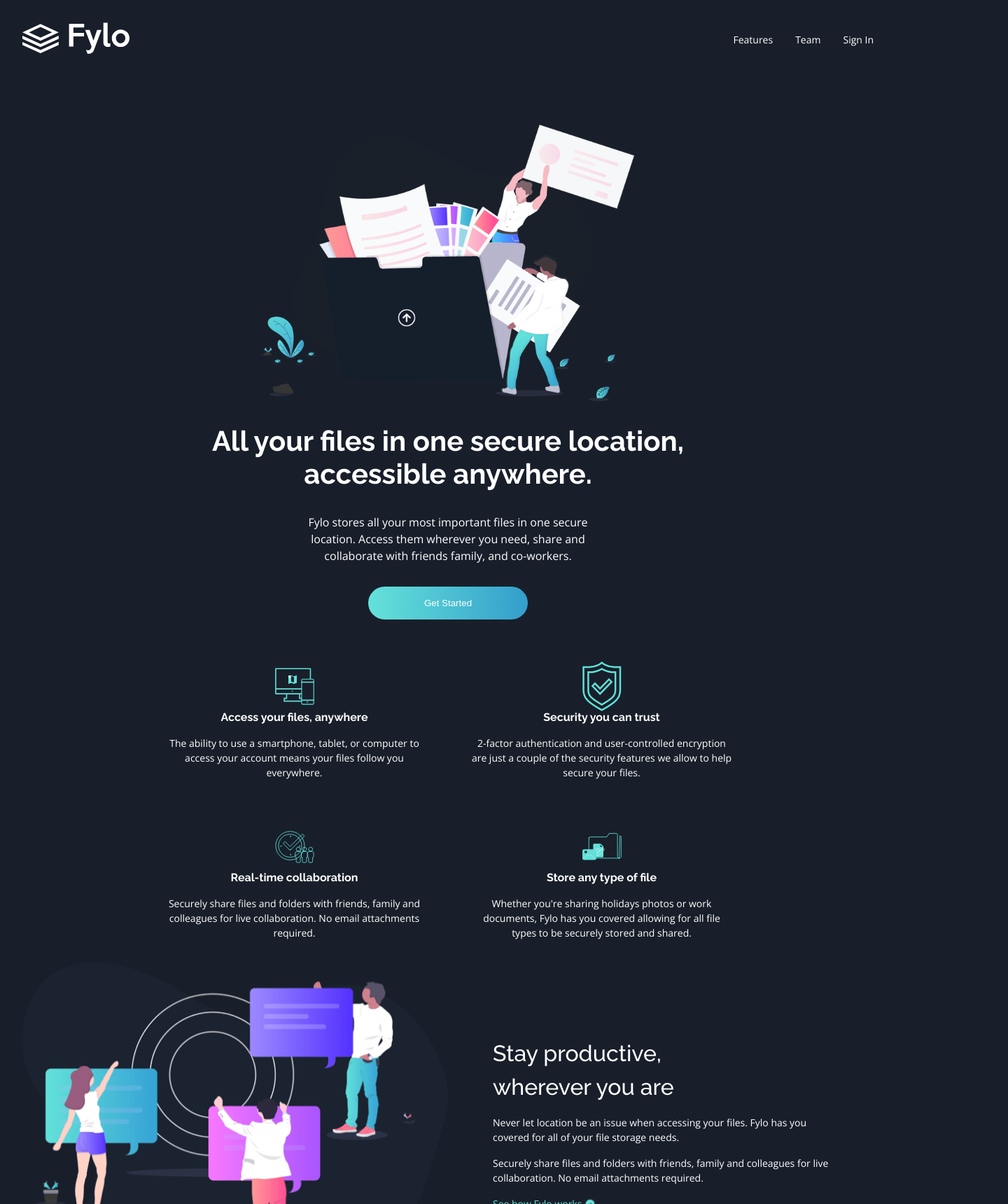
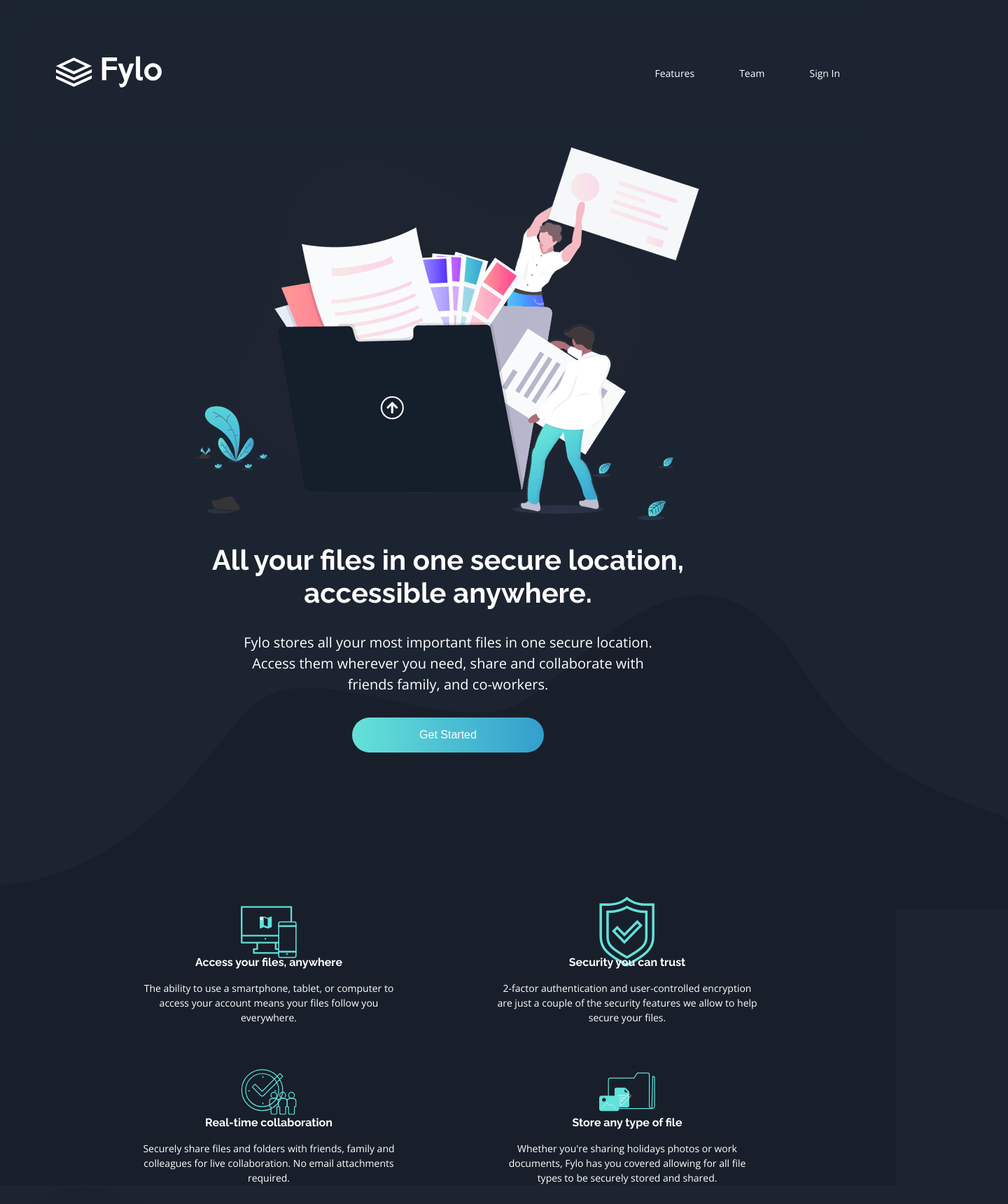
Before and after one commit to Andrew-Neely-82/fe-mentor-fylo-dark-theme-landing-page, a React (Vite) app: page / in a window 1280 px wide. Shown: the top 1720 px of the page at 70% size, 1440 px wide, since content can reach past the window. Built offline with nearby package versions, Linux system fonts and the light colour scheme.

Commit message:
styling updates

```diff
--- a/src/App.jsx
+++ b/src/App.jsx
@@ -12,14 +12,12 @@ function App() {
   return (
     <>
       <Navbar data={fyloData} />
-      <main>
       <Hero data={fyloData} />
       <GridSection data={fyloData} />
       <SeeHow data={fyloData} />
       <Reviews data={fyloData} />
       <GetStarted data={fyloData} />
       <Footer data={fyloData} />
-      </main>
     </>
   );
 }
--- a/src/App.scss
+++ b/src/App.scss
@@ -35,50 +35,41 @@ $colors: (
 body {
   position: relative;
   font-size: 14px;
-  background: map-get($colors, bg-main);
+  background: inherit;
   color: white;
   @include openSans(400);
+  background: map-get($colors, bg-intro-email);
   margin: 0;
 }
 
 ::-webkit-scrollbar {
   width: 10px;
+  &-track {
+    background: map-get($colors, bg-testimonials);
+  }
 }
 
-/* Track */
-::-webkit-scrollbar-track {
-  background: map-get($colors, bg-testimonials);
-}
-
-/* Handle */
 ::-webkit-scrollbar-thumb {
   background: map-get($colors, blue);
   border-radius: 1rem;
+  &:hover {
+    background: map-get($colors, cyan);
+  }
 }
 
-/* Handle on hover */
-::-webkit-scrollbar-thumb:hover {
-  background: map-get($colors, cyan);
-}
-
-#root {
-  max-width: 1440px;
-  min-width: 320px;
-  margin: auto;
-  position: relative;
-}
-
-main {
-  display: grid;
-  place-items: center;
-  max-width: 1440px;
-  margin: auto;
-  padding: 2rem;
-}
+// .bg-wavy {
+//   background: url("./assets/bg-curvy-desktop.svg");
+//   background-repeat: no-repeat;
+//   background-position: center;
+//   display: grid;
+//   place-items: center;
+//   height: fit-content;
+// }
 
 section,
 footer {
-  margin-block: 2rem;
+  max-width: 1440px;
+  z-index: 10;
 }
 
 span {
@@ -88,14 +79,17 @@ span {
 .navbar {
   position: sticky;
   inset: 0;
+  width: 100%;
+  backdrop-filter: blur(1rem);
+  padding: 5rem;
+  z-index: 100;
+
+  .navbar-container {
     display: flex;
     justify-content: space-between;
     align-items: center;
-  width: 100%;
-  backdrop-filter: blur(1rem);
-  background: map-get($colors, bg-main);
-  padding: 2rem;
-  z-index: 100;
+    max-width: 1440px;
+    margin: auto;
 
     .logo-container {
       img {
@@ -110,7 +104,7 @@ span {
       gap: 2rem;
       width: 100%;
       justify-content: flex-end;
-    gap: 2rem;
+      gap: 4rem;
 
       li {
         list-style: none;
@@ -122,22 +116,34 @@ span {
       }
     }
   }
+}
 
 .hero {
+  position: relative;
   display: grid;
   place-items: center;
-  max-width: 720px;
   width: 100%;
   text-align: center;
   margin-inline: auto;
+  padding-bottom: 12rem;
+  z-index: 10;
+
+  &::after {
+    content: url("./assets//bg-curvy-desktop.svg");
+    position: absolute;
+    bottom: -4px;
+    left: 0;
+    z-index: -10;
+  }
 
   img {
-    max-width: 534px;
+    max-width: 45rem;
     width: 100%;
   }
 
   h1 {
     font-size: 2.5rem;
+    max-width: 45rem;
 
     @media screen and (max-width: 768px) {
       width: 25rem;
@@ -146,18 +152,36 @@ span {
   }
 
   span {
-    font-size: 16px;
+    max-width: 38rem;
+    font-size: 1.25rem;
     margin-inline: 8rem;
+  }
+
+  .btn {
+    font-size: 1rem;
+    padding-inline: 6rem;
   }
 }
 
 .feature-section {
+  min-width: 100%;
+  position: relative;
+
+  .feature-wrapper {
+    max-width: 1440px;
+    background: map-get($colors, bg-main);
+    margin: auto;
+
+    .feature-container {
       display: grid;
       grid-template-columns: repeat(2, 1fr);
       justify-items: center;
+      place-items: center;
+      gap: 4rem;
       margin: auto;
-  gap: 4rem;
-  max-width: 100%;
+      max-width: 1440px;
+      width: 60rem;
+    }
 
     @media screen and (max-width: 768px) {
       display: grid;
@@ -179,7 +203,7 @@ span {
         height: 4rem;
 
         img {
-        width: 3.5rem;
+          width: 5rem;
         }
       }
 
@@ -195,12 +219,12 @@ span {
       }
     }
   }
+}
 
 .see-how-section {
   display: grid;
   grid-template-columns: repeat(2, 1fr);
   place-items: center;
-  max-width: 100%;
   width: 100%;
 
   @media screen and (max-width: 768px) {
--- a/src/components/GridSection.jsx
+++ b/src/components/GridSection.jsx
@@ -3,6 +3,8 @@ import PropTypes from "prop-types";
 const GridSection = ({ data }) => {
   return (
     <section className="feature-section">
+      <div className="feature-wrapper">
+        <div className="feature-container">
           {data[0].gridSection.grid.map((el, key) => (
             <div className="feature" key={key}>
               <picture>
@@ -14,6 +16,8 @@ const GridSection = ({ data }) => {
               </div>
             </div>
           ))}
+        </div>
+      </div>
     </section>
   );
 };
--- a/src/components/Navbar.jsx
+++ b/src/components/Navbar.jsx
@@ -6,6 +6,7 @@ const Navbar = ({ data }) => {
 
   return (
     <nav className="navbar">
+      <div className="navbar-container">
         <div className="logo-container">
           <img src={Logo} alt="Fylo Icon" />
         </div>
@@ -16,6 +17,7 @@ const Navbar = ({ data }) => {
             </li>
           ))}
         </ul>
+      </div>
     </nav>
   );
 };
```
Lines whose indentation alone changed are shown as unchanged.
